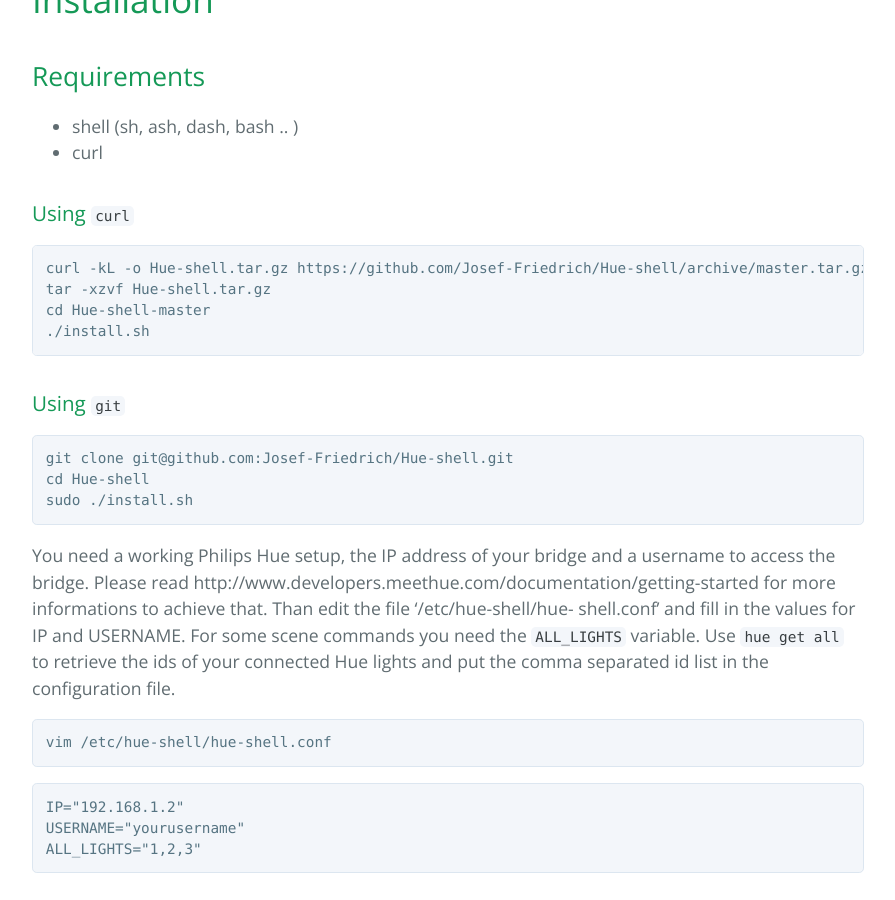
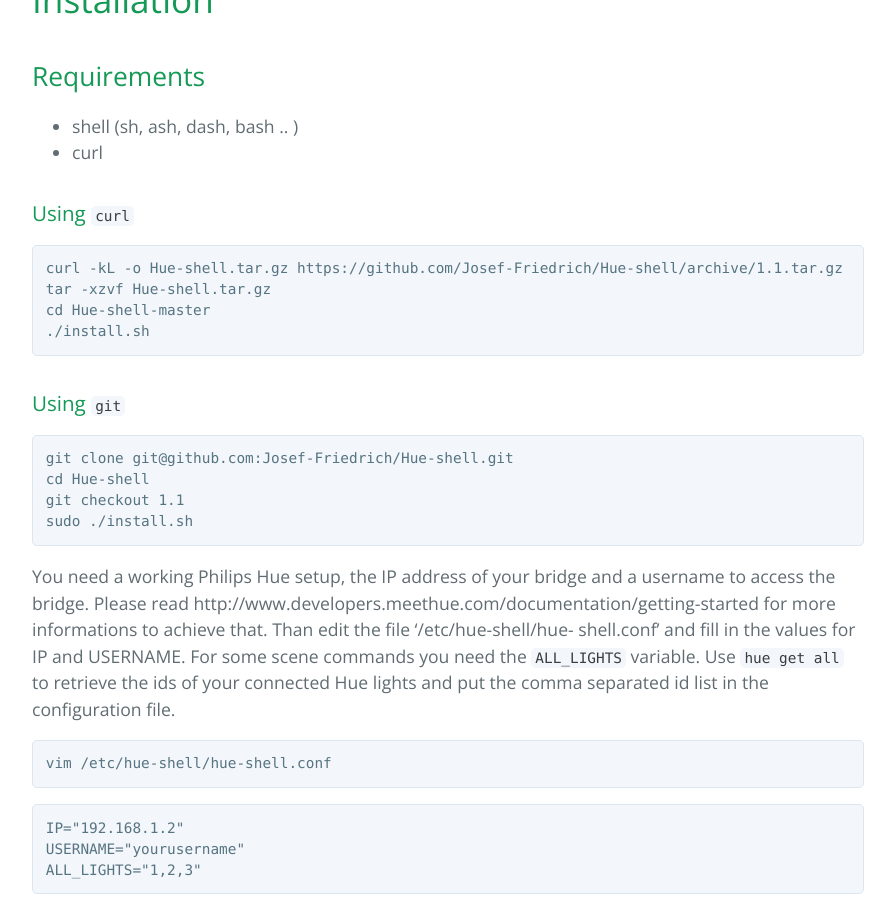
Before and after one commit to Josef-Friedrich/Hue-shell, a Jekyll site: the page built from installation.md, in a window 1280 px wide and 900 px high, scrolled down 442 px. Shown: the whole window, without its empty margins (192-1087 px from the left). Built offline with Jekyll 4.4.1, drawn with Linux system fonts in a browser that asks for light colours; Markdown is read by kramdown in place of the engine named in the settings; some of the changed lines change nothing that is shown.

Commit message:
Add tags to installation commands.

````diff
--- a/installation.md
+++ b/installation.md
@@ -11,7 +11,7 @@ title: Installation
 ### Using `curl`
 
 ```
-curl -kL -o Hue-shell.tar.gz https://github.com/Josef-Friedrich/Hue-shell/archive/master.tar.gz
+curl -kL -o Hue-shell.tar.gz https://github.com/Josef-Friedrich/Hue-shell/archive/1.1.tar.gz
 tar -xzvf Hue-shell.tar.gz
 cd Hue-shell-master
 ./install.sh
@@ -22,6 +22,7 @@ cd Hue-shell-master
 ```
 git clone git@github.com:Josef-Friedrich/Hue-shell.git
 cd Hue-shell
+git checkout 1.1
 sudo ./install.sh
 ```
 
````
